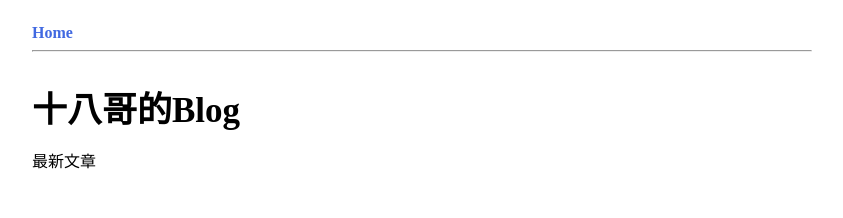
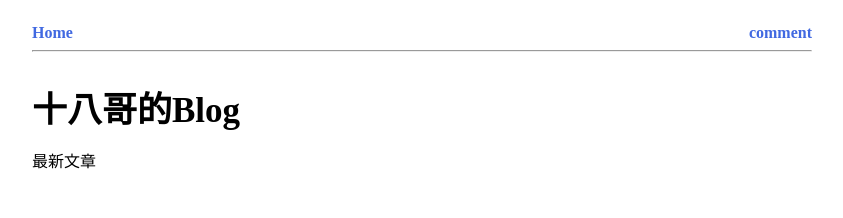
Before and after one commit to cforth/blog, a Jekyll site: the page built from index.html, in a window 1280 px wide. Shown: the top 218 px of the page, without its empty margins (218-1061 px from the left). Built offline with Jekyll 4.4.1, drawn with Linux system fonts in a browser that asks for light colours; Markdown is read by kramdown in place of the engine named in the settings.

Commit message:
评论系统

```diff
--- a/_layouts/default.html
+++ b/_layouts/default.html
@@ -10,7 +10,7 @@
 <body>
   <div id="main">
     <a href="http://cforth.github.io/cfhurricane/">Home</a>
-    <a href="http://cforth.github.io/cfhurricane/comments.html">留言板</a>
+    <a href="http://cforth.github.io/cfhurricane/comments.html" style="float: right;">comment</a>
     <hr />
     <div id="text">
       {{ content }}
--- a/_layouts/main.html
+++ b/_layouts/main.html
@@ -10,6 +10,7 @@
 <body>
   <div id="main">
     <a href="http://cforth.github.io/cfhurricane/">Home</a>
+    <a href="http://cforth.github.io/cfhurricane/comments.html" style="float    : right;">comment</a>
     <hr />
       {{ content }}
   </div>
```
